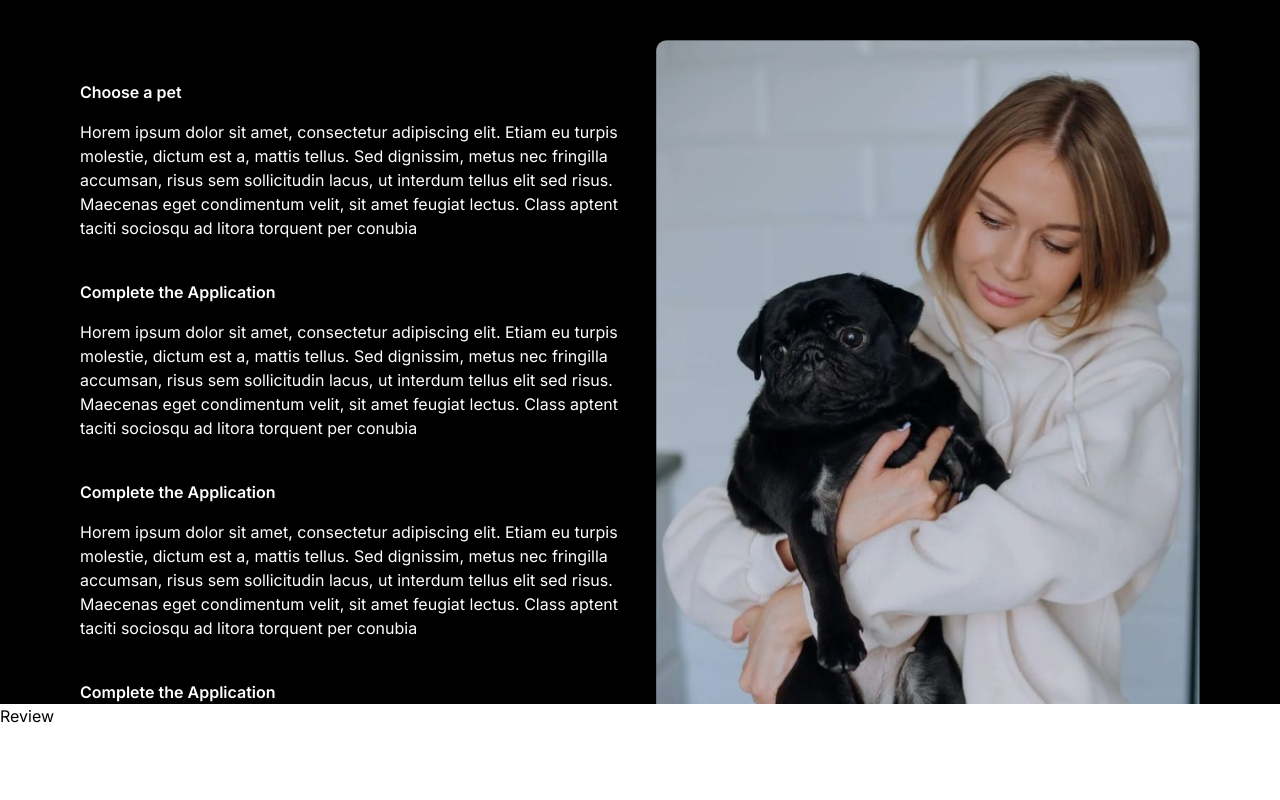
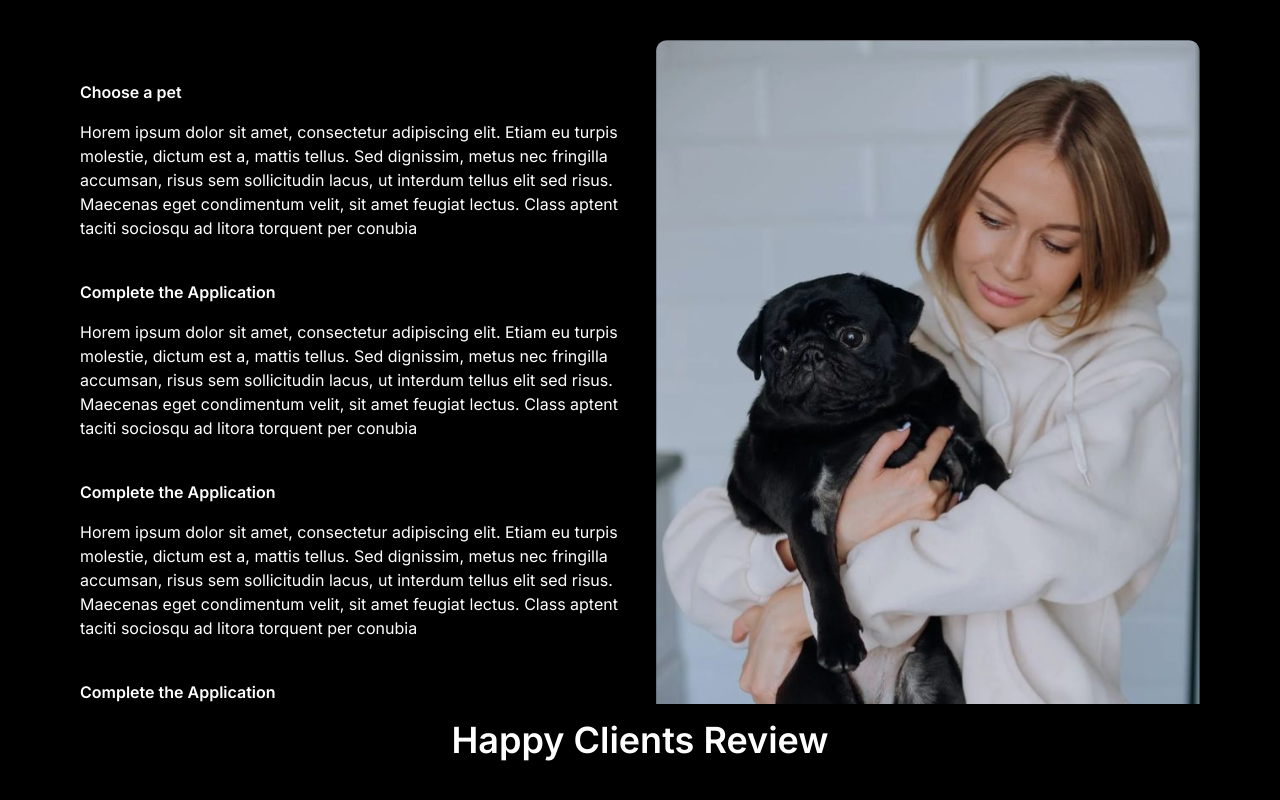
Before and after one commit to Muees99/Pet-Adoption, a Next.js app: page / in a window 1280 px wide. Shown: the part 1792-2592 px from the top of the page. Before the commit the page ends 2520 px from the top, so only its background shows below. Built offline with nearby package versions, Linux system fonts and the light colour scheme.

Commit message:
Review Component

```diff
--- a/app/components/Review/index.tsx
+++ b/app/components/Review/index.tsx
@@ -2,8 +2,17 @@ import React from 'react'
 
 function Review() {
   return (
-    <div>Review</div>
-  )
+    <div className="w-full min-h-screen bg-[#000]">
+      {/* Review */}
+      <div className="max-w-[1440px] mx-auto sm:px-[5%] px-[4%]">
+        <div className="  flex w-full h-full items-center  justify-center">
+          <h2 className=" text-white text-2xl md:text-4xl sm:text-2xl leading-[140%] font-semibold mt-4 ">
+            Happy Clients Review
+          </h2>
+        </div>
+      </div>
+    </div>
+  );
 }
 
 export default Review
```
